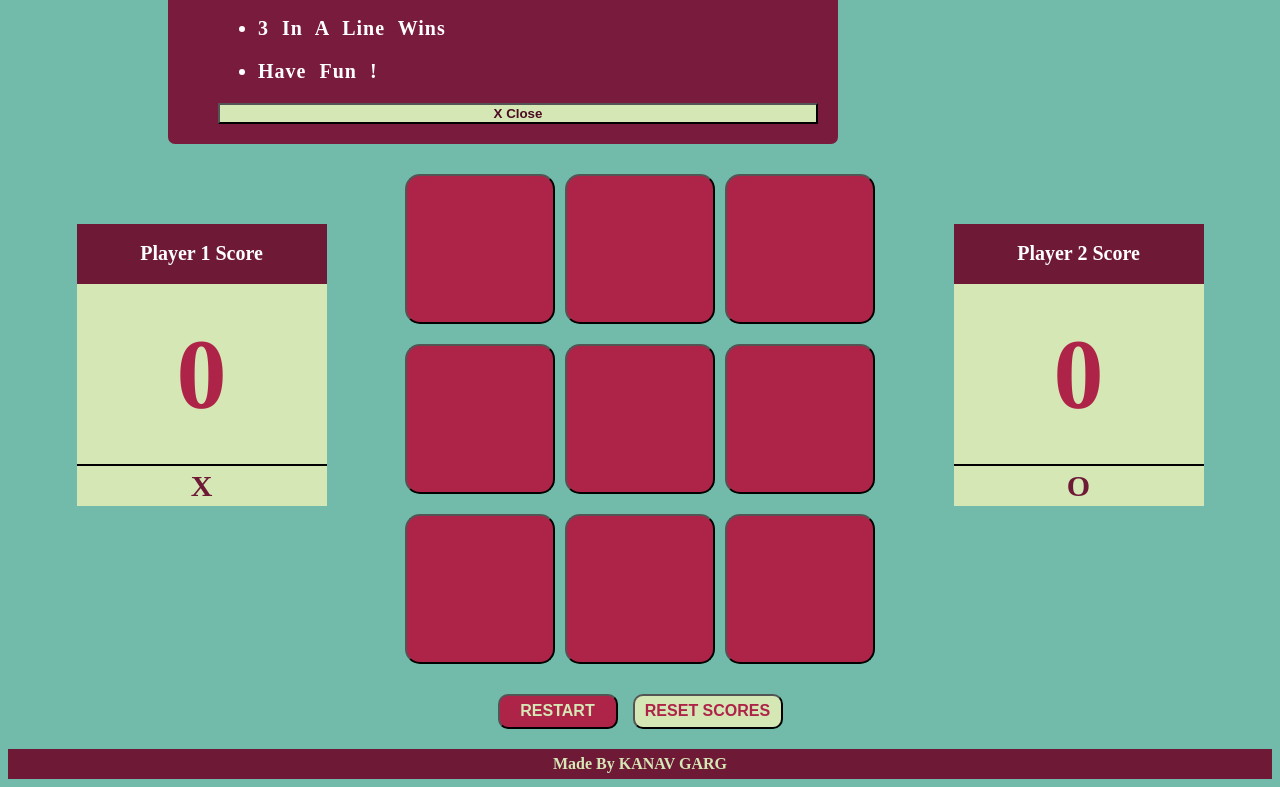
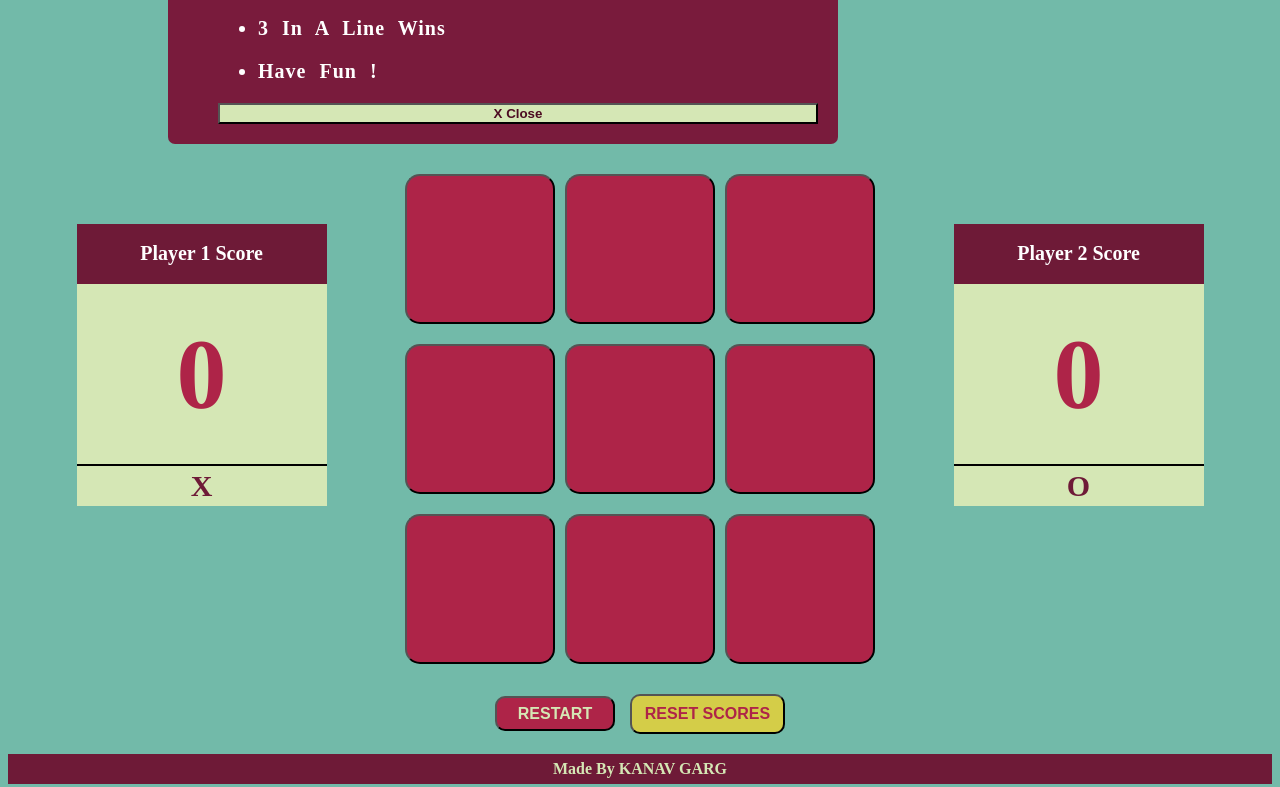
Before and after one commit to KanavGarg11/Tic-Tac-Toe-Game, a plain HTML site: page index.html in a window 1280 px wide. In both pictures the pointer is over the button "RESET SCORES". Shown: the part 313-1100 px from the top of the page. Drawn offline with Linux system fonts and the light colour scheme.

Commit message:
improved hover styling

```diff
--- a/style.css
+++ b/style.css
@@ -101,6 +101,14 @@ body
     width : 150px ;
 }
 
+.btn2:hover
+{
+    height : 40px ;
+    width : 155px ;
+    background : rgb(212, 205, 72) ;
+    transition : all 0.3s ease-in-out ;
+}
+
 .btn3
 {
     background : rgb(213, 231, 181) ;
```
